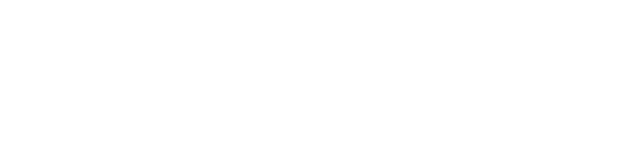
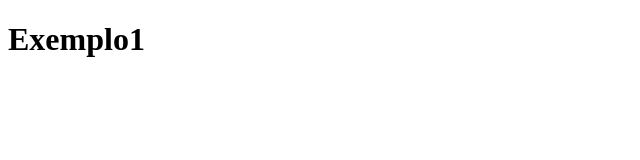
Before and after one commit to Willsenadev/exemplo1, a plain HTML site: page index.html in a window 1280 px wide. Shown: the whole page, without its empty margins (0-640 px from the left). Drawn offline with Linux system fonts and the light colour scheme.

Commit message:
adicionando header

```diff
--- a/index.html
+++ b/index.html
@@ -6,6 +6,8 @@
     <title>Document</title>
 </head>
 <body>
-
+    <header>
+        <h1>Exemplo1</h1>
+    </header>
 </body>
 </html>
```
